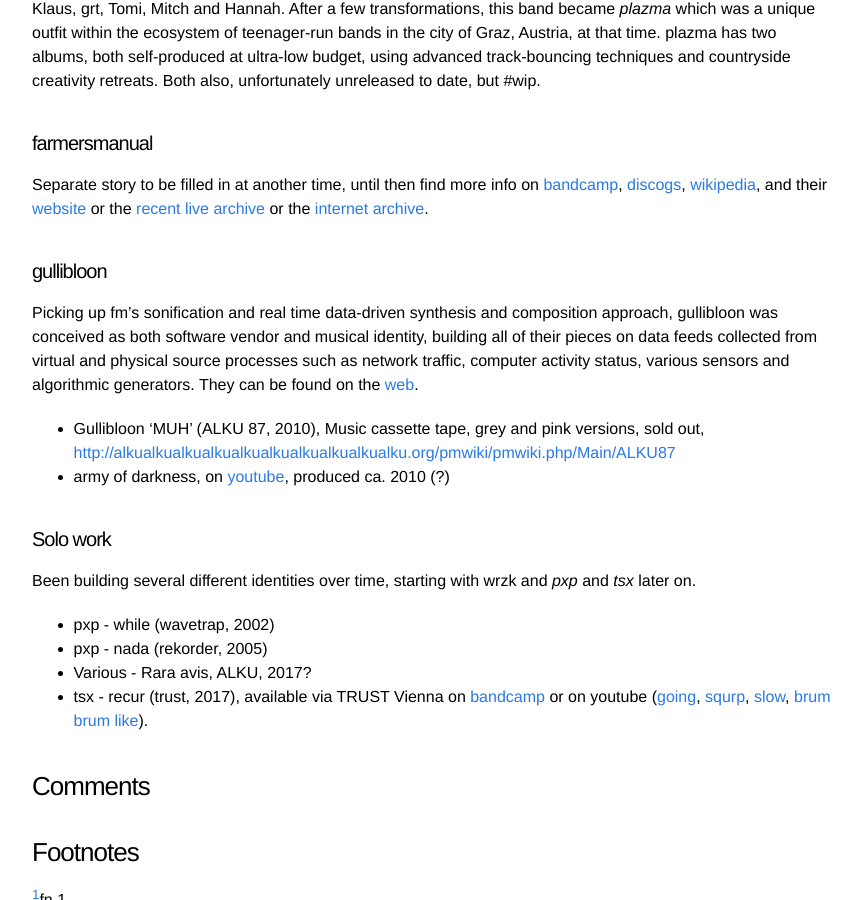
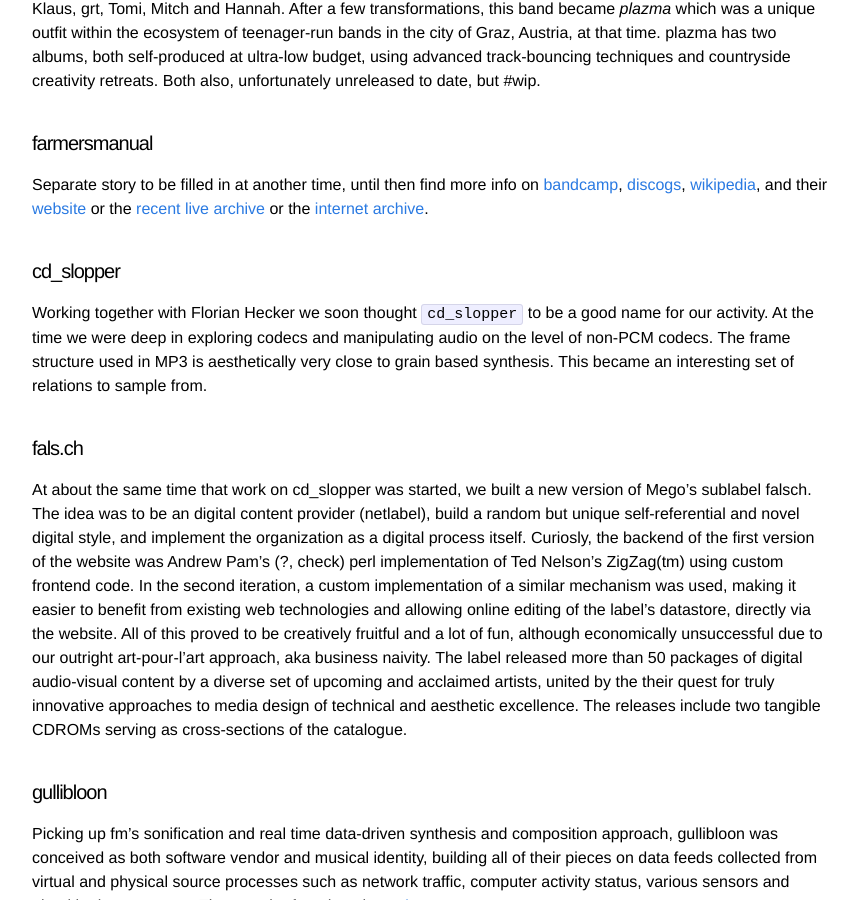
Before and after one commit to x75/x75.github.io, a Jekyll site: the page built from _posts/2018-11-07-Oswald-Berthold-music-works.md, in a window 1280 px wide and 900 px high, scrolled down 584 px. Shown: the whole window, without its empty margins (208-1069 px from the left). Built offline with Jekyll 4.4.1, drawn with Linux system fonts in a browser that asks for light colours; comment, search, counter and statistics services are not loaded.

Commit message:
adding cd_slopper and fals.ch bit to music catalogue

```diff
--- a/_posts/2018-11-07-Oswald-Berthold-music-works.md
+++ b/_posts/2018-11-07-Oswald-Berthold-music-works.md
@@ -33,6 +33,35 @@
 [website](http://web.fm) or the [recent live
 archive](http://rla.web.fm) or the [internet
 archive](https://archive.org/search.php?query=farmersmanual).
+
+#### cd_slopper
+
+Working together with Florian Hecker we soon thought `cd_slopper` to
+be a good name for our activity. At the time we were deep in exploring
+codecs and manipulating audio on the level of non-PCM codecs. The
+frame structure used in MP3 is aesthetically very close to grain based
+synthesis. This became an interesting set of relations to sample from.
+
+#### fals.ch
+
+At about the same time that work on cd_slopper was started, we built a
+new version of Mego's sublabel falsch. The idea was to be an digital
+content provider (netlabel), build a random but unique
+self-referential and novel digital style, and implement the
+organization as a digital process itself. Curiosly, the backend of the
+first version of the website was Andrew Pam's (?, check) perl
+implementation of Ted Nelson's ZigZag(tm) using custom frontend
+code. In the second iteration, a custom implementation of a similar
+mechanism was used, making it easier to benefit from existing web
+technologies and allowing online editing of the label's datastore,
+directly via the website. All of this proved to be creatively fruitful
+and a lot of fun, although economically unsuccessful due to our
+outright art-pour-l'art approach, aka business naivity. The label
+released more than 50 packages of digital audio-visual content by a
+diverse set of upcoming and acclaimed artists, united by the their
+quest for truly innovative approaches to media design of technical and
+aesthetic excellence. The releases include two tangible CDROMs serving
+as cross-sections of the catalogue.
 
 #### gullibloon
 
```
